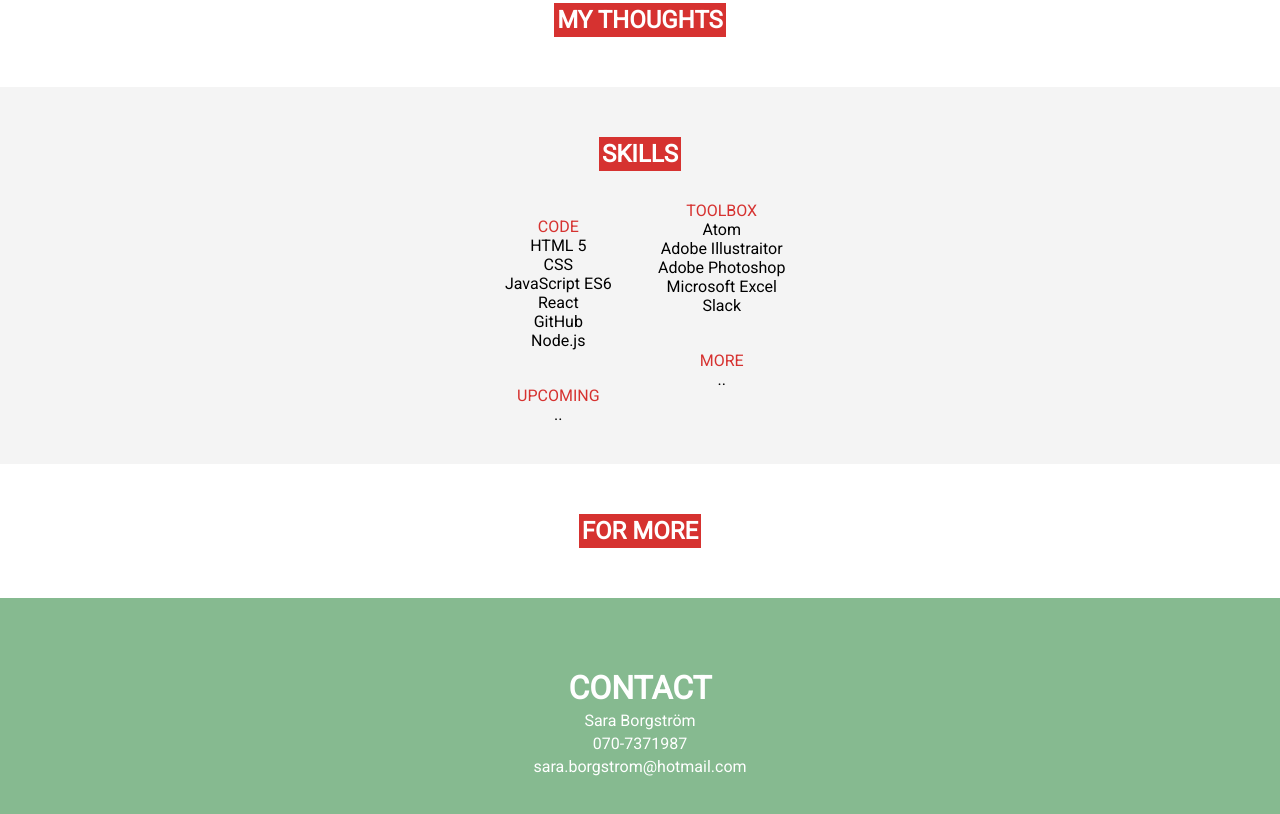
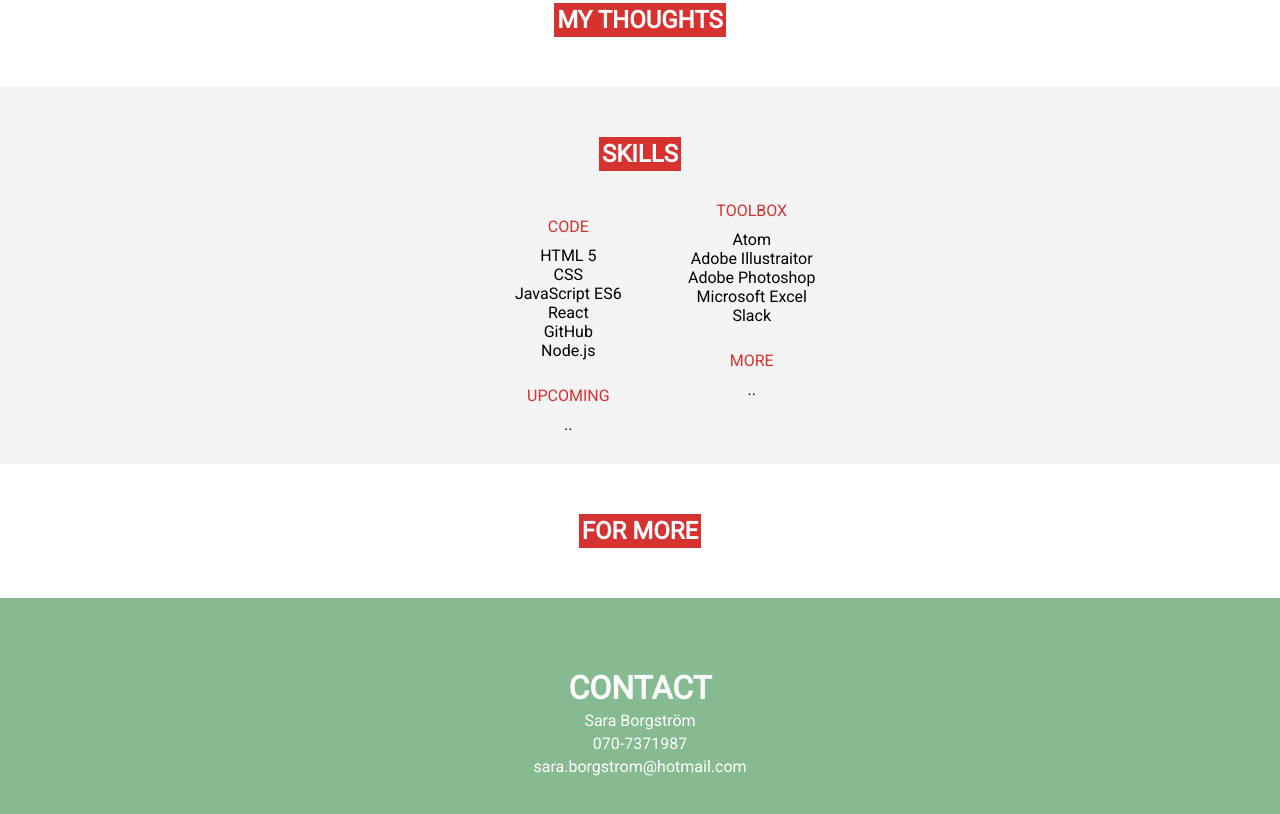
Before and after one commit to Sara-Borgstrom/Portfolio, a plain HTML site: page index.html in a window 1280 px wide. Shown: the part 1325-2139 px from the top of the page. Drawn offline with Linux system fonts and the light colour scheme.

Commit message:
Updated after testing site in https://validator.w3.org/

```diff
--- a/index.html
+++ b/index.html
@@ -66,7 +66,8 @@
     <section class="blocks">
       <h2 class="main-h2">SKILLS</h2>
       <div class="skill-box">
-        <ul class="skill-list"> CODE
+        <ul>
+          <li class="skill-list">CODE</li>
           <li class="skill-name">HTML 5</li>
           <li class="skill-name">CSS</li>
           <li class="skill-name">JavaScript ES6</li>
@@ -75,11 +76,13 @@
           <li class="skill-name">Node.js</li>
         </ul>
 
-        <ul class="skill-list"> UPCOMING
+        <ul>
+          <li class="skill-list">UPCOMING</li>
           <li class="skill-name">..</li>
         </ul>
 
-        <ul class="skill-list"> TOOLBOX
+        <ul>
+          <li class="skill-list">TOOLBOX</li>
           <li class="skill-name">Atom</li>
           <li class="skill-name">Adobe Illustraitor</li>
           <li class="skill-name">Adobe Photoshop</li>
@@ -87,7 +90,8 @@
           <li class="skill-name">Slack</li>
         </ul>
 
-        <ul class="skill-list"> MORE
+        <ul>
+          <li class="skill-list">MORE</li>
           <li class="skill-name">..</li>
         </ul>
       </div>
--- a/style.css
+++ b/style.css
@@ -179,6 +179,7 @@ footer {
 
 .skill-name {
   color: black;
+  list-style: none;
 }
 
 .foot-h2 {
```
